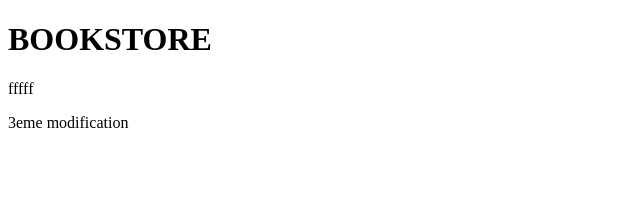
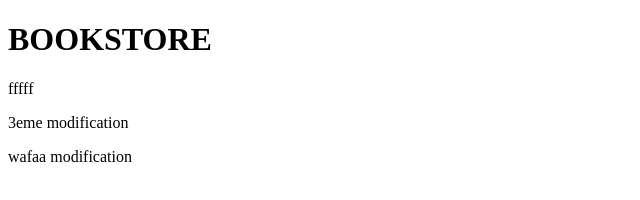
Before and after one commit to IBRA-oub/brief-4, a plain HTML site: page index.html in a window 1280 px wide. Shown: the whole page, without its empty margins (0-640 px from the left). Drawn offline with Linux system fonts and the light colour scheme.

Commit message:
wafa com

```diff
--- a/index.html
+++ b/index.html
@@ -9,5 +9,6 @@
  <h1>BOOKSTORE</h1>
  <p>fffff</p>
  <p>3eme modification</p>
+ <p>wafaa modification</p>
 </body>
 </html>
```
